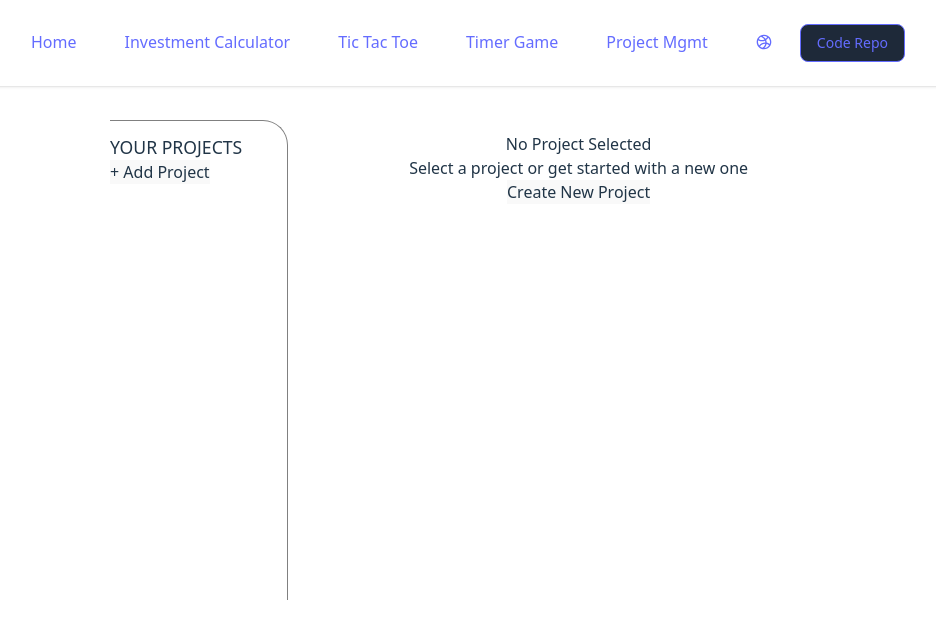
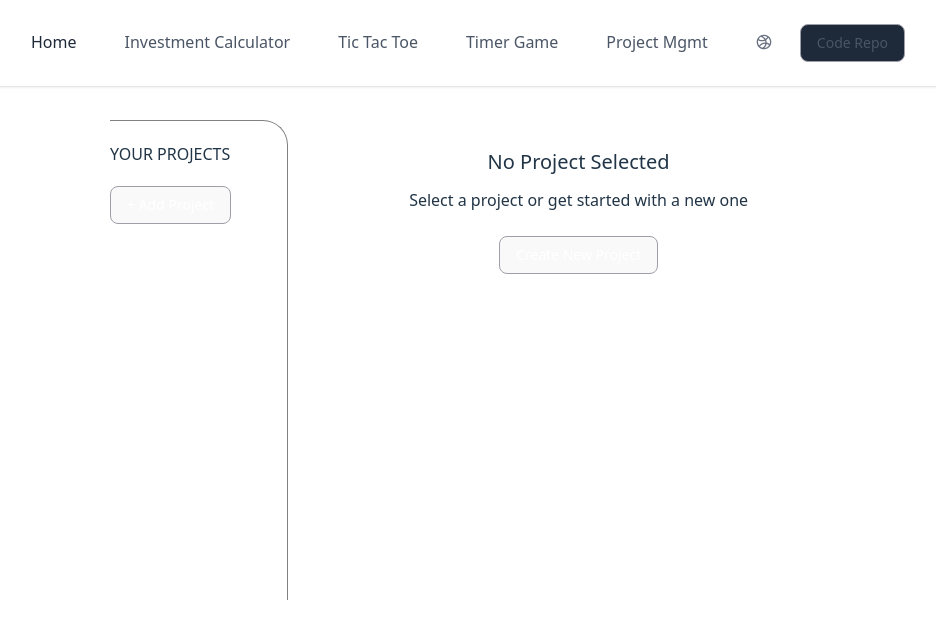
Before and after one commit to 0xadri/ima-kokode, a React (Vite) app: page /ProjectMgmt in a window 1280 px wide. Shown: the top 638 px of the page, without its empty margins (175-1111 px from the left). Built offline with nearby package versions, Linux system fonts and the light colour scheme.

Commit message:
PROJECT MGMT: fix bug w key + NAVBAR styling + PROJECT MGMT styling

```diff
--- a/package.json
+++ b/package.json
@@ -14,7 +14,8 @@
     "react": "^19.0.0",
     "react-dom": "^19.0.0",
     "react-router": "^7.5.1",
-    "tailwindcss": "^4.1.5"
+    "tailwindcss": "^4.1.5",
+    "uuid": "^11.1.0"
   },
   "devDependencies": {
     "@eslint/js": "^9.22.0",
--- a/src/App.css
+++ b/src/App.css
@@ -189,16 +189,6 @@
   height: 40px;
 }
 
-.mgmt-save-btn,
-.mgmt-cancel-btn {
-  float: right;
-  margin-left: 10px;
-}
-
-.mgmt-save-btn {
-  background-color: rgb(158, 156, 156);
-}
-
 .mgmt-title-label,
 .mgmt-title-input,
 .mgmt-description-label,
@@ -222,29 +212,10 @@
   text-transform: uppercase;
 }
 
-.mgmt-project-title {
-  margin-top: 0;
-  margin-bottom: 0.4em;
-  font-size: 2.2em;
-}
-
 .mgmt-project-duedate {
   margin-top: 0;
   margin-bottom: 0;
   color: grey;
-}
-
-.mgmt-tasks-section {
-  border-top: 1px solid grey;
-}
-
-.mgmt-add-task-input {
-  width: 200px;
-  font-size: 1em;
-}
-
-.mgmt-add-task-btn {
-  background-color: transparent;
 }
 
 .mgmt-task-list {
@@ -258,16 +229,6 @@
 .mgmt-task-name {
   width: 80%;
   display: inline-block;
-}
-
-.mgmt-task-clear-btn {
-  width: 19%;
-  background-color: transparent;
-}
-
-.mgmt-left-nav-title {
-  text-transform: uppercase;
-  font-size: 1.1em;
 }
 
 .mgmt-left-nav-proj-list {
--- a/src/components/LeftPanel.jsx
+++ b/src/components/LeftPanel.jsx
@@ -14,8 +14,11 @@ const LeftPanel = ({
 }) => {
   return (
     <div className="mgmt-left-nav">
-      <h2 className="mgmt-left-nav-title">Your Projects</h2>
-      <button className="mgmt-left-add-btn" onClick={handleAddNewProject}>
+      <h2 className="uppercase text-base mt-2 mb-5">Your Projects</h2>
+      <button
+        className="px-4 py-2 text-white border border-zinc-400 bg-gray-800 text-sm rounded-lg cursor-pointer hover:border-zinc-200 hover:bg-gray-700 focus:ring-2 focus:outline-none focus:ring-blue-300"
+        onClick={handleAddNewProject}
+      >
         + Add Project
       </button>
       {leftMenuItems && (
@@ -25,7 +28,7 @@ const LeftPanel = ({
               <li
                 key={wordToUniqueNumber(title)}
                 onClick={() => handleProjectClicked(title)}
-                className={`mgmt-left-nav-proj-item ${
+                className={`mgmt-left-nav-proj-item my-3 hover:cursor-pointer hover:bg-neutral-600 ${
                   title === activeTitle && "activetab"
                 }`}
               >
--- a/src/components/MainContent.jsx
+++ b/src/components/MainContent.jsx
@@ -1,4 +1,5 @@
 import { useState, useRef } from "react";
+import { v4 as uuidv4 } from "uuid";
 
 function wordToUniqueNumber(word) {
   let uniqueNumber = "";
@@ -45,9 +46,12 @@ const MainContent = ({
   if (currView === views.NO_PROJECT_SELECTED) {
     return (
       <div className="mgmt-content no-project-view">
-        <h2>No Project Selected</h2>
-        <p>Select a project or get started with a new one</p>
-        <button onClick={() => handleClick(views.CREATE_PROJECT)}>
+        <h2 className="text-xl mt-4 mb-3">No Project Selected</h2>
+        <p className="mb-3">Select a project or get started with a new one</p>
+        <button
+          className="mt-3 mb-2 px-4 py-2 border border-zinc-400 hover:border-zinc-200 rounded-lg cursor-pointer max-sm:py-2 max-sm:px-2 max-sm:text-xs text-white bg-gray-800 font-medium text-sm text-center hover:bg-gray-700 focus:ring-2 focus:outline-none focus:ring-blue-300"
+          onClick={() => handleClick(views.CREATE_PROJECT)}
+        >
           Create New Project
         </button>
       </div>
@@ -56,12 +60,15 @@ const MainContent = ({
     return (
       <div className="mgmt-content">
         <div className="mgmt-btns">
-          <button onClick={handleSaveProjDetails} className="mgmt-save-btn">
+          <button
+            onClick={handleSaveProjDetails}
+            className="float-right ml-3 mt-3 mb-2 px-4 py-2 border border-zinc-400 hover:border-zinc-200 rounded-lg cursor-pointer max-sm:py-2 max-sm:px-2 max-sm:text-xs text-white bg-gray-800 font-medium text-sm text-center hover:bg-gray-700 focus:ring-2 focus:outline-none focus:ring-blue-300"
+          >
             Save
           </button>
           <button
             onClick={() => handleClick(views.NO_PROJECT_SELECTED)}
-            className="mgmt-cancel-btn"
+            className="float-right ml-3 mt-3 mb-2 px-4 py-2 border border-zinc-400 hover:border-zinc-200 rounded-lg cursor-pointer max-sm:py-2 max-sm:px-2 max-sm:text-xs text-white bg-gray-800 font-medium text-sm text-center hover:bg-gray-700 focus:ring-2 focus:outline-none focus:ring-blue-300"
           >
             Cancel
           </button>
@@ -75,7 +82,7 @@ const MainContent = ({
             type="text"
             name="title"
             id="title"
-            className="mgmt-title-input"
+            className="mgmt-title-input bg-neutral-700 rounded px-1"
             value={newProjectData.title}
             onChange={(e) => handleChgProjDeets(e, "title")}
           />
@@ -85,7 +92,7 @@ const MainContent = ({
           <textarea
             name="description"
             id="description"
-            className="mgmt-description-input"
+            className="mgmt-description-input bg-neutral-700 rounded px-1"
             value={newProjectData.description}
             onChange={(e) => handleChgProjDeets(e, "description")}
           />
@@ -97,7 +104,7 @@ const MainContent = ({
             type="date"
             name="duedate"
             id="duedate"
-            className="mgmt-duedate-input"
+            className="mgmt-duedate-input bg-neutral-700 rounded px-1"
             value={newProjectData.duedate}
             onChange={(e) => handleChgProjDeets(e, "duedate")}
           />
@@ -108,30 +115,33 @@ const MainContent = ({
     // todo
     return (
       <div className="mgmt-content">
-        <h2 className="mgmt-project-title">{newProjectData.title}</h2>
-        <p className="mgmt-project-duedate">{newProjectData.duedate}</p>
-        <p className="mgmt-project-description">{newProjectData.description}</p>
-        <div className="mgmt-tasks-section">
-          <h3 className="mgmt-tasks-title">Tasks</h3>
+        <h2 className="mt-0 mb-3 text-3xl">{newProjectData.title}</h2>
+        <p className="my-0 mb-3 text-neutral-400">{newProjectData.duedate}</p>
+        <p className="mb-4">{newProjectData.description}</p>
+        <div className="border-t-neutral-400 border-t-1">
+          <h3 className="text-2xl mt-4">Tasks</h3>
           <input
             ref={newTaskRef}
             type="text"
             name="task"
             id="task"
-            className="mgmt-add-task-input"
+            className="bg-neutral-700 rounded px-1"
             required
           />
-          <button className="mgmt-add-task-btn" onClick={handleAdd}>
+          <button
+            className="ml-3 mt-3 mb-2 px-4 py-2 border border-zinc-400 hover:border-zinc-200 rounded-lg cursor-pointer max-sm:py-2 max-sm:px-2 max-sm:text-xs text-white bg-gray-800 font-medium text-sm text-center hover:bg-gray-700 focus:ring-2 focus:outline-none focus:ring-blue-300"
+            onClick={handleAdd}
+          >
             Add Task
           </button>
           {newProjectData.tasks.length > 0 ? (
             <ul className="mgmt-task-list">
               {newProjectData.tasks.map((task) => {
                 return (
-                  <li key={wordToUniqueNumber(task)} className="mgmt-task-item">
+                  <li key={uuidv4()} className="mgmt-task-item">
                     <span className="mgmt-task-name">{task}</span>
                     <button
-                      className="mgmt-task-clear-btn"
+                      className="mt-3 mb-2 px-4 py-2 border border-zinc-400 hover:border-zinc-200 rounded-lg cursor-pointer max-sm:py-2 max-sm:px-2 max-sm:text-xs text-white bg-gray-800 font-medium text-sm text-center hover:bg-gray-700 focus:ring-2 focus:outline-none focus:ring-blue-300"
                       onClick={() => handleRemoveTask(task)}
                     >
                       Clear
@@ -141,9 +151,7 @@ const MainContent = ({
               })}
             </ul>
           ) : (
-            <p className="mgmt-tasks-notasksyet">
-              This project does not have any tasks yet.
-            </p>
+            <p className="mt-3">This project does not have any tasks yet.</p>
           )}
         </div>
       </div>
--- a/src/components/NavBar.jsx
+++ b/src/components/NavBar.jsx
@@ -41,7 +41,7 @@ const NavBar = () => {
 
         <Link
           to="/Playground"
-          className="border-b-2 border-transparent hover:text-gray-800 transition-colors duration-300 transform dark:hover:text-gray-200 hover:border-blue-500 sm:ml-6 sm:mr-1"
+          className="text-gray-500 border-b-2 border-transparent hover:text-gray-800 transition-colors duration-300 transform dark:hover:text-gray-200 hover:border-blue-500 sm:ml-6 sm:mr-1"
         >
           <svg
             className="w-4 h-4 fill-current"
@@ -60,7 +60,7 @@ const NavBar = () => {
         <a
           href="https://github.com/0xadri/ima-kokode"
           target="_blank"
-          className="max-sm:py-2 max-sm:px-2 max-sm:text-xs text-white bg-gray-800 border focus:ring-4 focus:outline-none focus:ring-blue-300 font-medium rounded-lg text-sm px-4 py-2 text-center sm:ml-6"
+          className="max-sm:py-2 max-sm:px-2 max-sm:text-xs  hover:border-zinc-200 border-zinc-400 bg-gray-800 border font-medium rounded-lg text-sm px-4 py-2 text-center sm:ml-6  hover:bg-gray-700 focus:ring-2 focus:outline-none focus:ring-blue-300"
         >
           Code Repo
         </a>
--- a/src/components/PlayerSettings.jsx
+++ b/src/components/PlayerSettings.jsx
@@ -23,7 +23,10 @@ const PlayerSettings = ({ symbol, namePlayer, setNamePlayer }) => {
         </span>
       )}
       <span>{symbol}</span>
-      <button className="save-edit-button" onClick={handleToggleEditSave}>
+      <button
+        className="mx-4 mt-3 mb-2 px-4 py-2 border border-zinc-400 hover:border-zinc-200 rounded-lg cursor-pointer max-sm:py-2 max-sm:px-2 max-sm:text-xs text-white bg-gray-800 font-medium text-sm text-center hover:bg-gray-700 focus:ring-2 focus:outline-none focus:ring-blue-300"
+        onClick={handleToggleEditSave}
+      >
         {fieldIsEditMode ? "Save" : "Edit"}
       </button>
     </div>
--- a/src/index.css
+++ b/src/index.css
@@ -15,15 +15,6 @@
   -moz-osx-font-smoothing: grayscale;
 }
 
-a {
-  font-weight: 500;
-  color: #646cff;
-  text-decoration: inherit;
-}
-a:hover {
-  color: #535bf2;
-}
-
 body {
   margin: 0;
   display: flex;
@@ -31,30 +22,6 @@ body {
   min-width: 320px;
   min-height: 100vh;
 }
-
-h1 {
-  font-size: 3.2em;
-  line-height: 1.1;
-}
-/*
-button {
-  border-radius: 8px;
-  border: 1px solid transparent;
-  padding: 0.6em 1.2em;
-  font-size: 1em;
-  font-weight: 500;
-  font-family: inherit;
-  background-color: #1a1a1a;
-  cursor: pointer;
-  transition: border-color 0.25s;
-}
-button:hover {
-  border-color: #646cff;
-}
-button:focus,
-button:focus-visible {
-  outline: 4px auto -webkit-focus-ring-color;
-} */
 
 @media (prefers-color-scheme: light) {
   :root {
```
Also changed, not shown: 1 other file (tests, documents, lock files or other folders).
